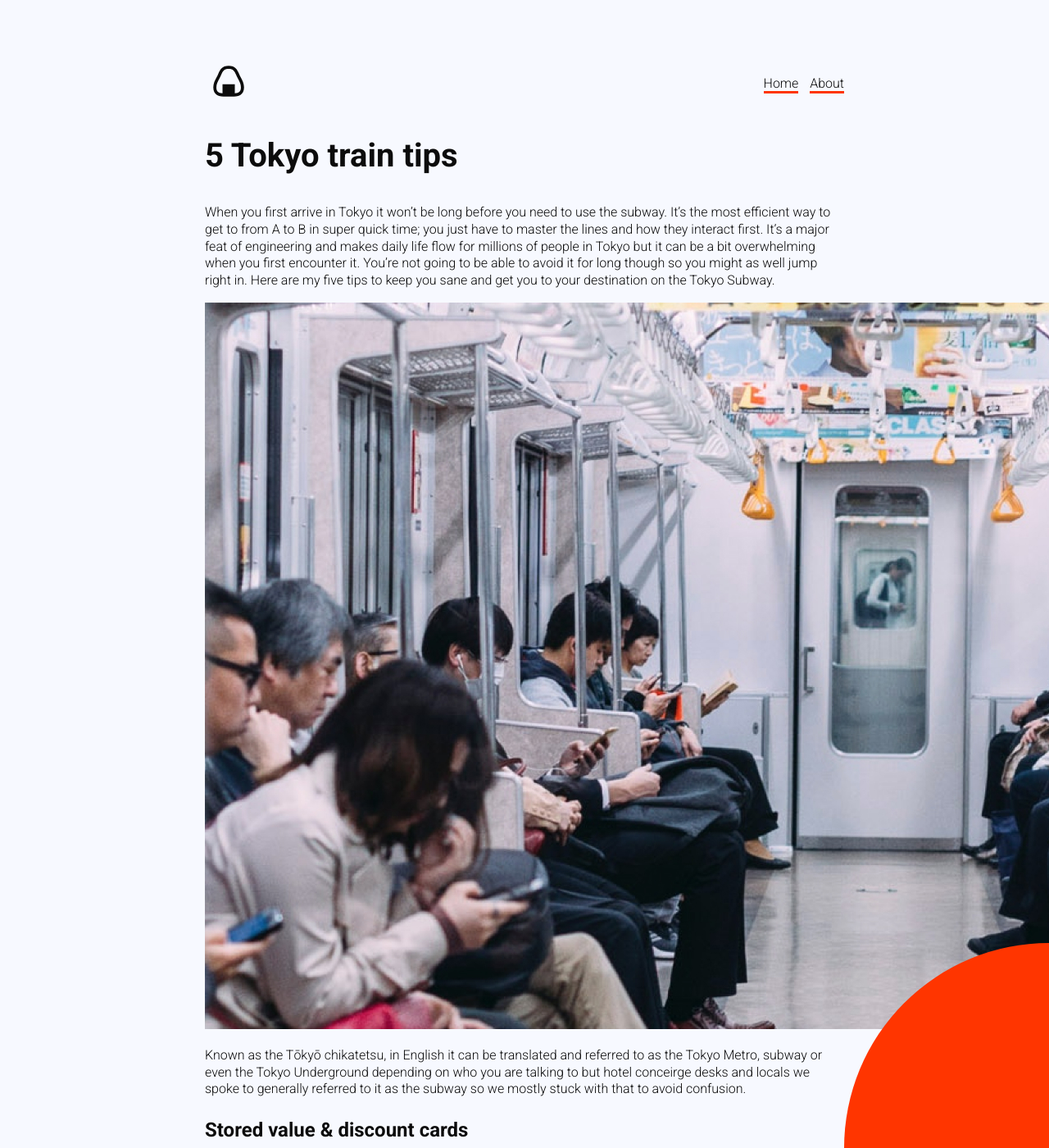
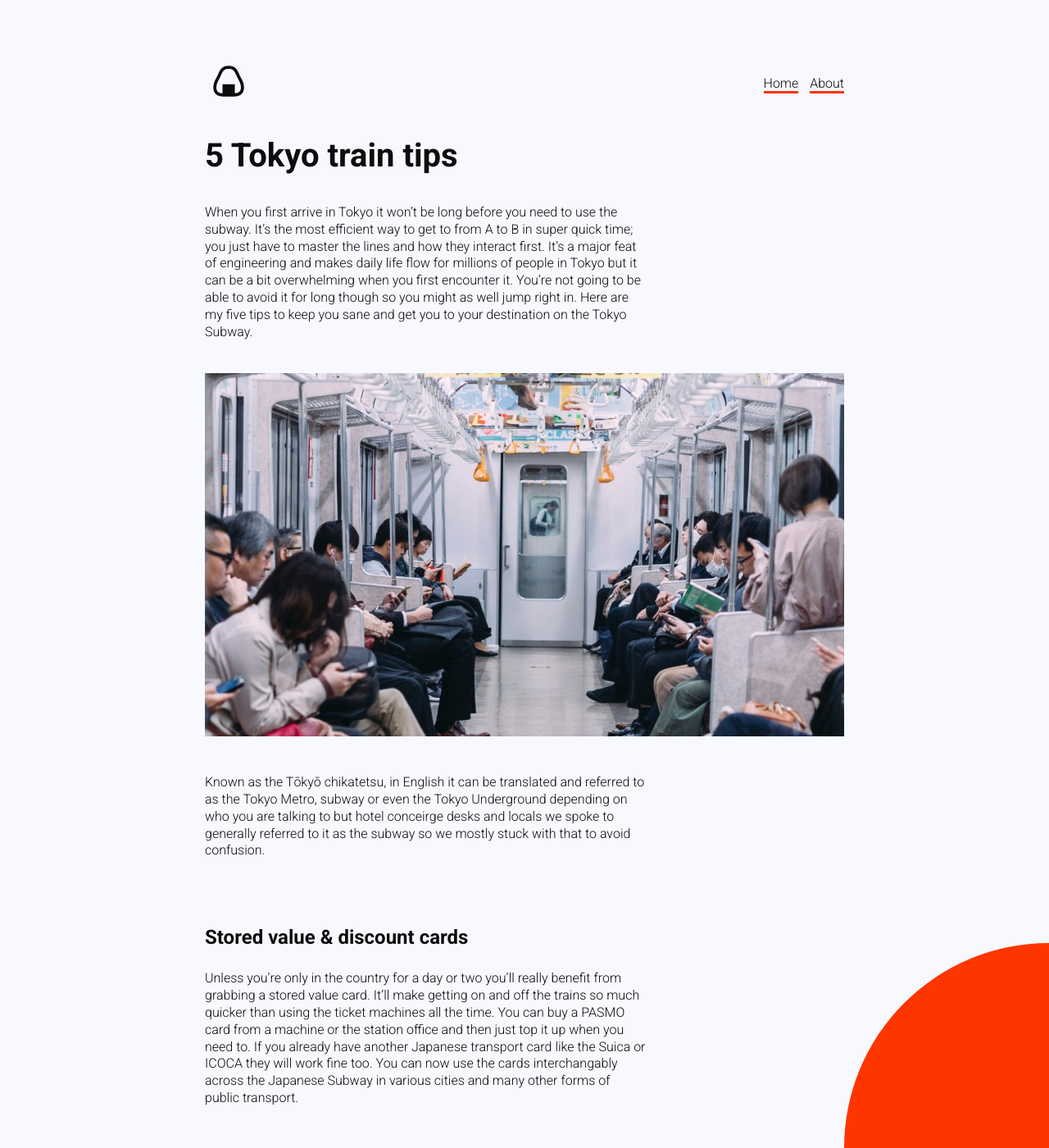
Before and after one commit to idadimic/anightinjapan, a Jekyll site: the page built from _posts/2019-04-08-tokyo-train-tips.md, in a window 1280 px wide and 1400 px high. Shown: the whole window at 82% size. Built offline with Jekyll 4.4.1, drawn with Linux system fonts in a browser that asks for light colours.

Commit message:
layout changes

```diff
--- a/_layouts/post.html
+++ b/_layouts/post.html
@@ -4,4 +4,4 @@
 
 <h2>{{ page.title }}</h2>
 
-{{ content }}
+<div class="post">{{ content }}</div>
--- a/assets/css/app.scss
+++ b/assets/css/app.scss
@@ -72,3 +72,16 @@
     background-color: $red;
     border-radius: 50%;
 }
+.post {
+    h3 {
+        margin-top: 80px;
+    }
+    p {
+        max-width: 540px;
+        margin-bottom: 40px;
+    }
+    img {
+        max-width: 780px;
+    }
+
+}
```
